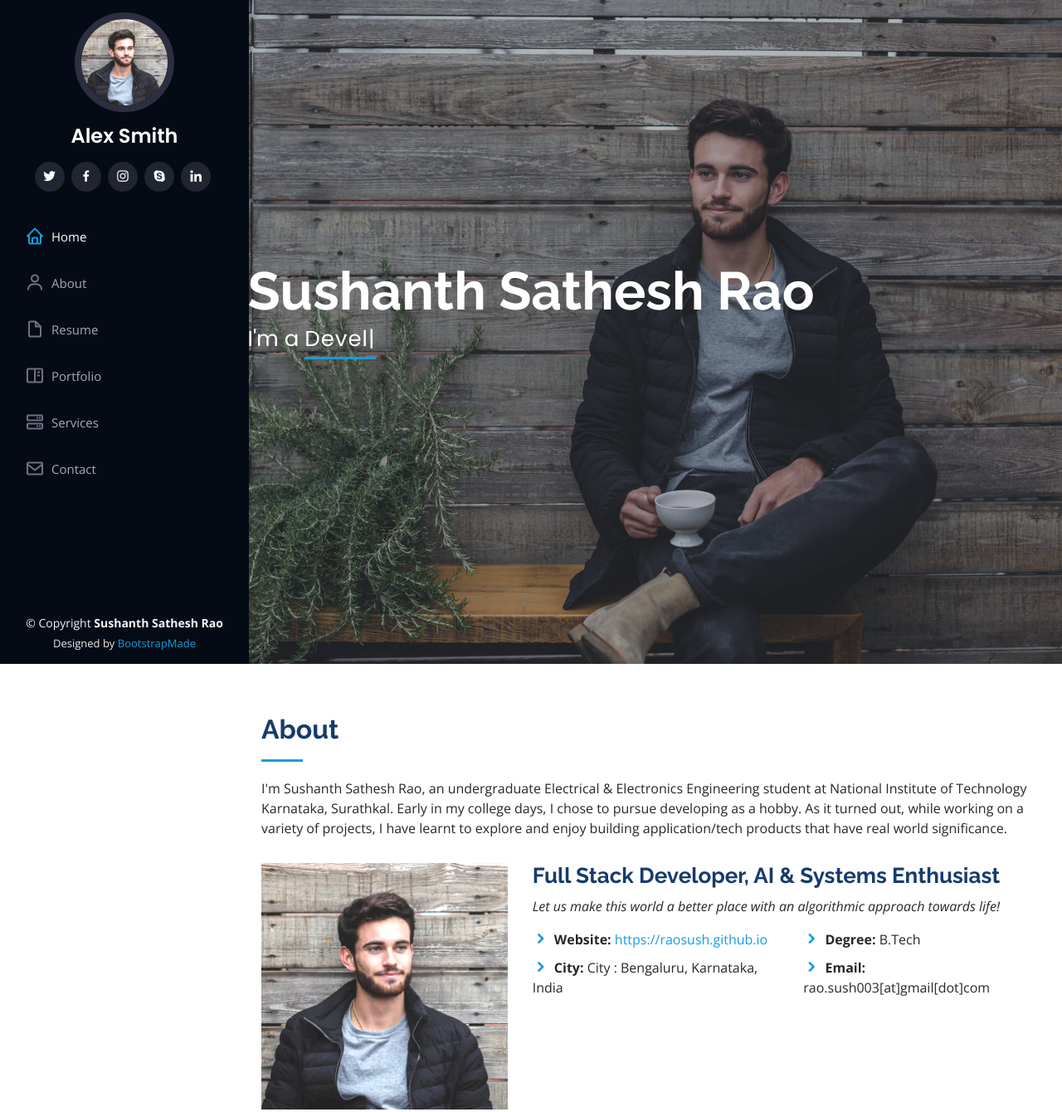
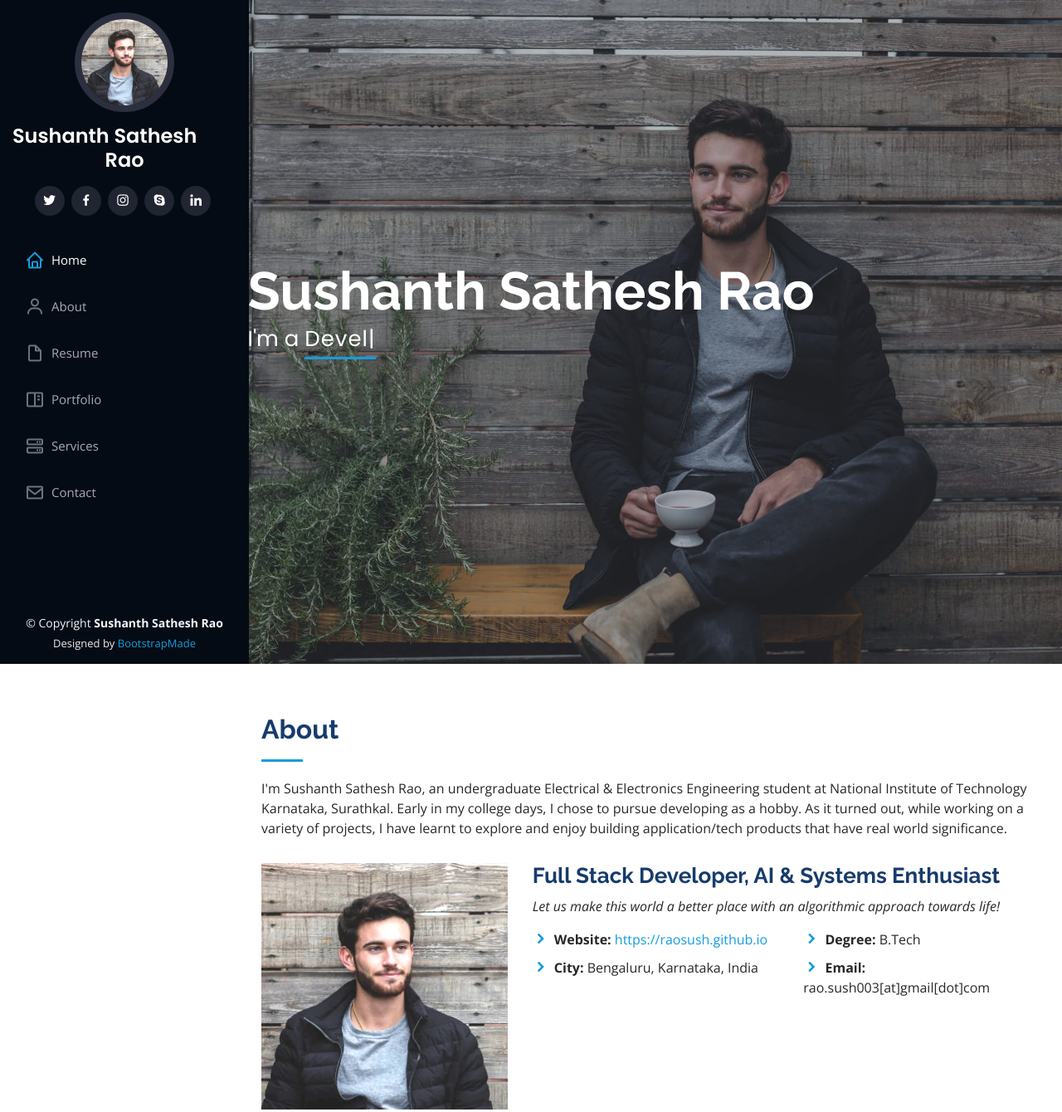
Before and after one commit to raosush/about, a plain HTML site: page index.html in a window 1280 px wide. Shown: the top 1340 px of the page at 83% size. Drawn offline with nearby package versions, Linux system fonts and the light colour scheme.

Commit message:
Update index.html

```diff
--- a/index.html
+++ b/index.html
@@ -46,7 +46,7 @@
 
       <div class="profile">
         <img src="assets/img/profile-img.jpg" alt="" class="img-fluid rounded-circle">
-        <h1 class="text-light"><a href="index.html">Alex Smith</a></h1>
+        <h1 class="text-light"><a href="index.html">Sushanth Sathesh Rao</a></h1>
         <div class="social-links mt-3 text-center">
           <a href="#" class="twitter"><i class="bx bxl-twitter"></i></a>
           <a href="#" class="facebook"><i class="bx bxl-facebook"></i></a>
@@ -104,7 +104,7 @@
               <div class="col-lg-6">
                 <ul>
                   <li><i class="icofont-rounded-right"></i> <strong>Website:</strong> <a href="https://raosush.github.io">https://raosush.github.io</a></li>
-                  <li><i class="icofont-rounded-right"></i> <strong>City:</strong> City : Bengaluru, Karnataka, India</li>
+                  <li><i class="icofont-rounded-right"></i> <strong>City:</strong> Bengaluru, Karnataka, India</li>
                 </ul>
               </div>
               <div class="col-lg-6">
```
